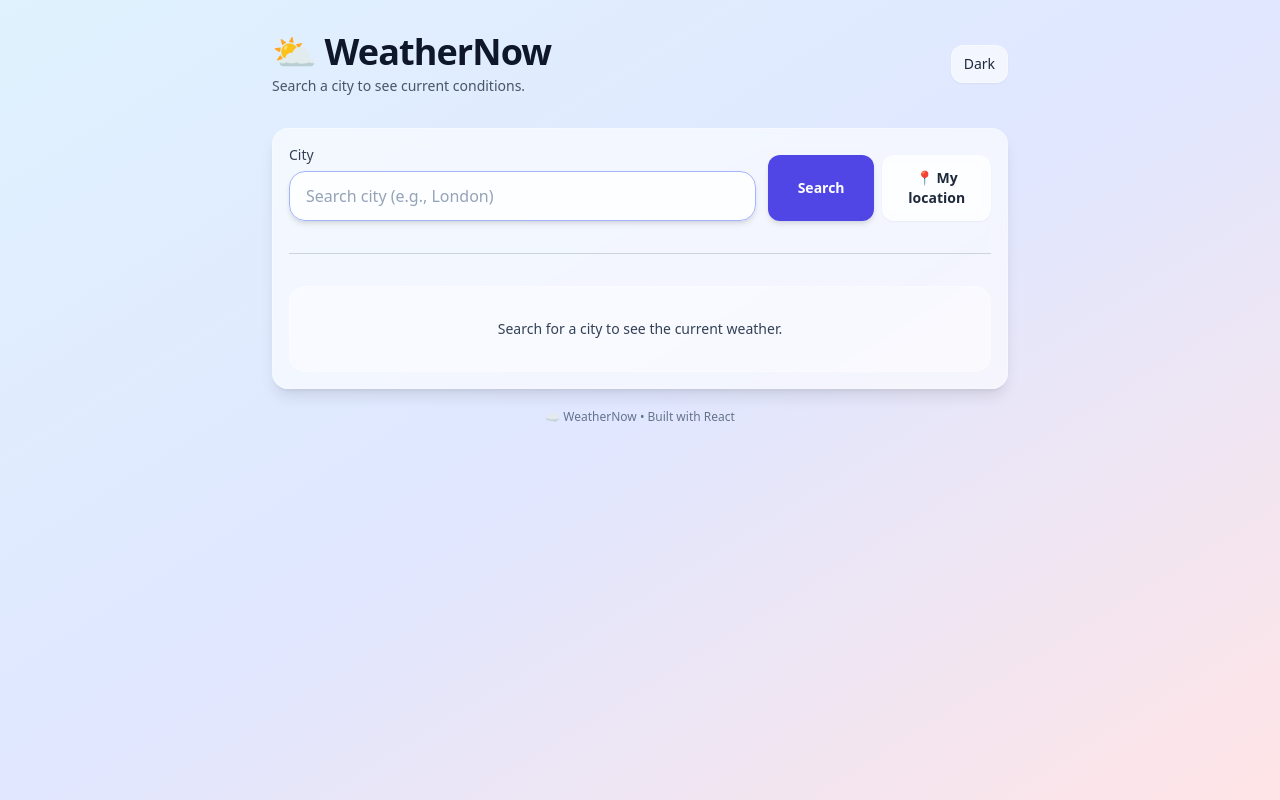
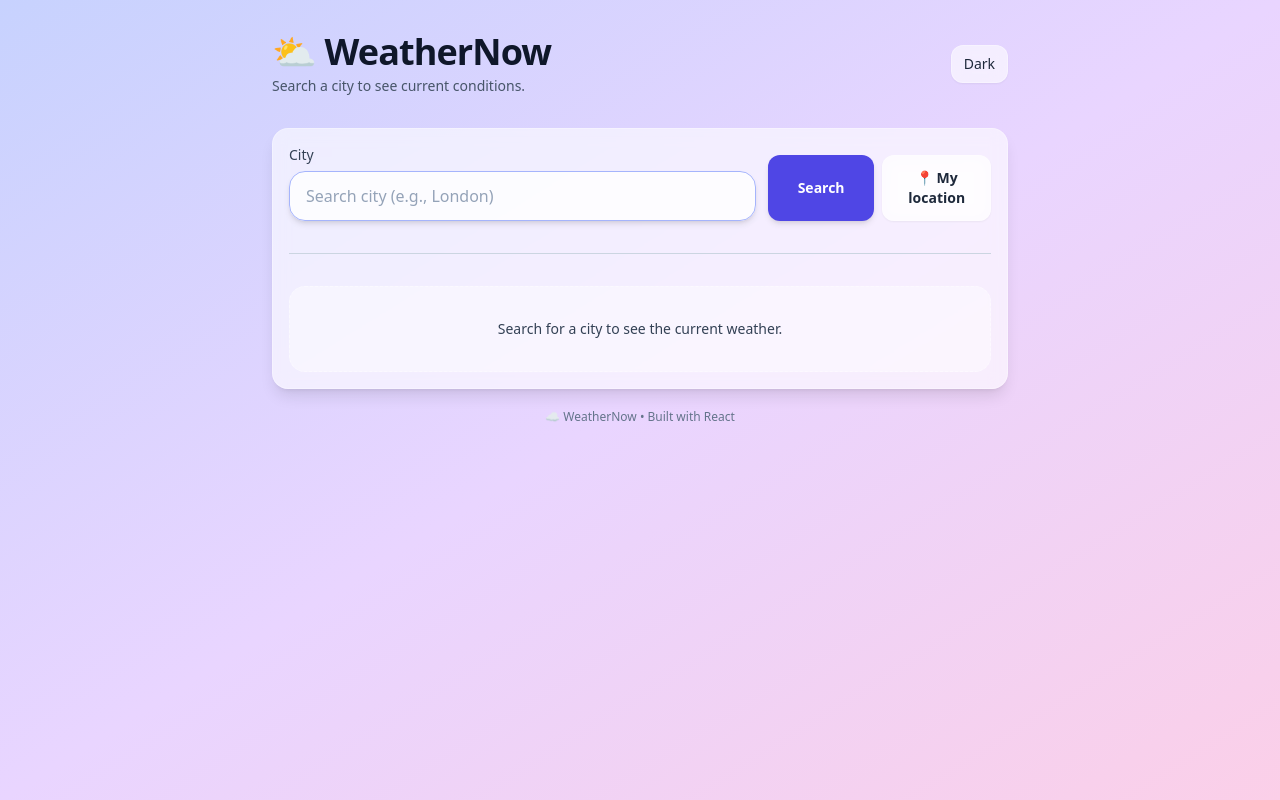
Before and after one commit to Bahram2006/weather-app, a React (Vite) app: page / in a window 1280 px wide. Built offline with nearby package versions, Linux system fonts and the light colour scheme.

Commit message:
update background gradient

```diff
--- a/src/App.jsx
+++ b/src/App.jsx
@@ -115,7 +115,7 @@
   }
 
   return (
-    <div className="min-h-screen bg-gradient-to-br from-sky-100 via-indigo-100 to-rose-100 dark:from-slate-950 dark:via-slate-900 dark:to-slate-950">
+    <div className="min-h-screen bg-gradient-to-br from-indigo-200 via-purple-200 to-pink-200 dark:from-slate-950 dark:via-slate-900 dark:to-slate-950">
       <div className="pointer-events-none absolute insite-0 overflow-hidden">
         <div className="cloud top-10 text-6xl">☁️</div>
         <div
```
